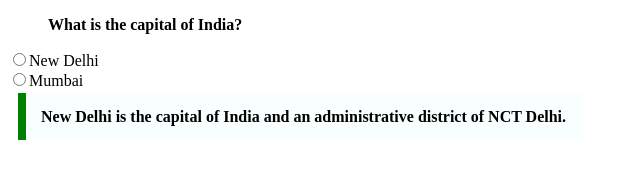
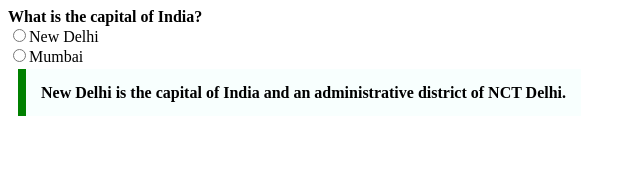
Before and after one commit to acciojob/trivia-yogeshrepo, a website: page main.html in a window 1280 px wide. Shown: the whole page, without its empty margins (0-640 px from the left). Drawn offline with Linux system fonts and the light colour scheme.

Commit message:
created a submission

```diff
--- a/main.html
+++ b/main.html
@@ -8,10 +8,10 @@
 
 <body>
 	<!-- the entire body must be written by student -->
-	<blockquote cite="ques"><b>What is the capital of India?</b></blockquote>
+<label for="ques"><b>What is the capital of India?</b></label><br>
 	<input type="radio" id="ques" name="ques">New Delhi<br>
 	<input type="radio" id="ques" name="ques">Mumbai<br><br>
-	<blackquote class="ans">New Delhi is the capital of India and an administrative district of NCT Delhi.</blackquote>
+	<blackquote cite="https://en.wikipedia.org/wiki/New_Delhi" class="ans">New Delhi is the capital of India and an administrative district of NCT Delhi.</blackquote>
     <script type="text/javascript" src="./script.js">
 </script>
 
```
